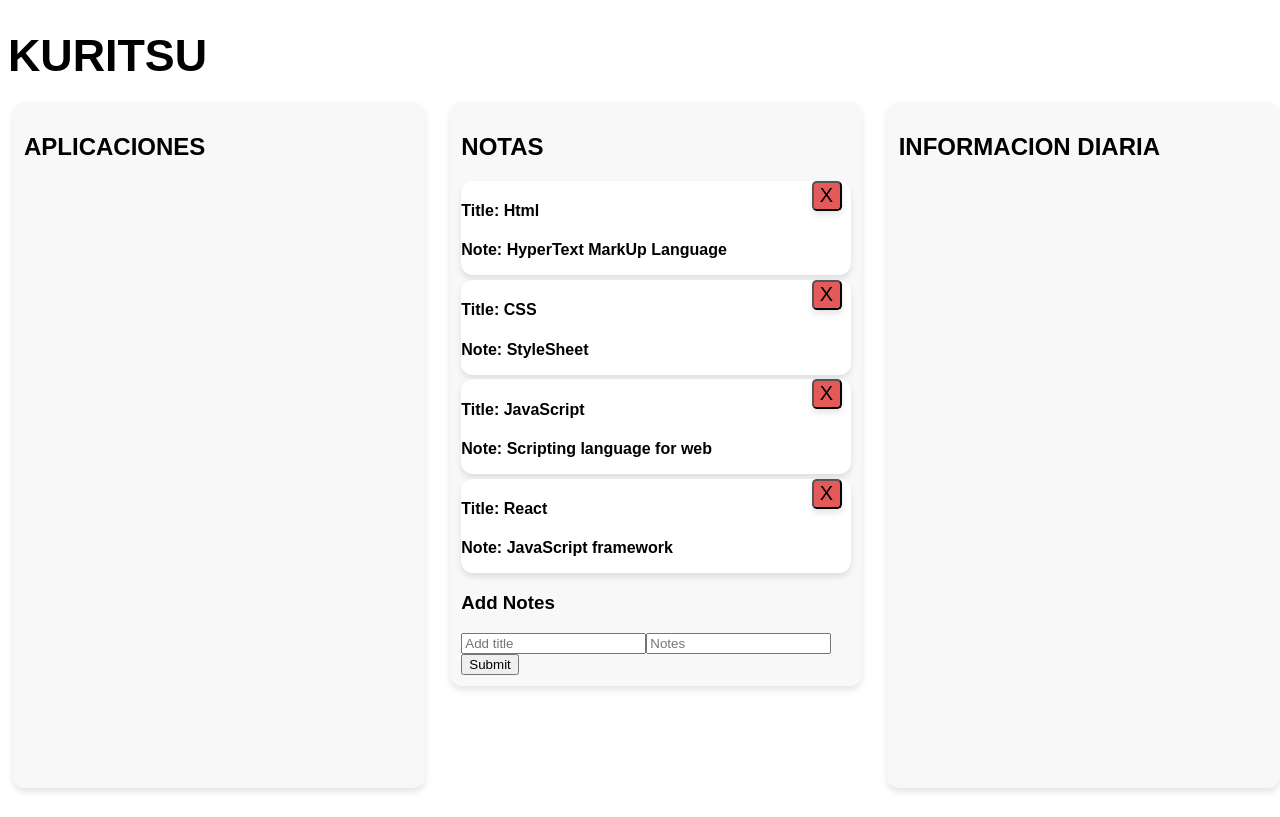
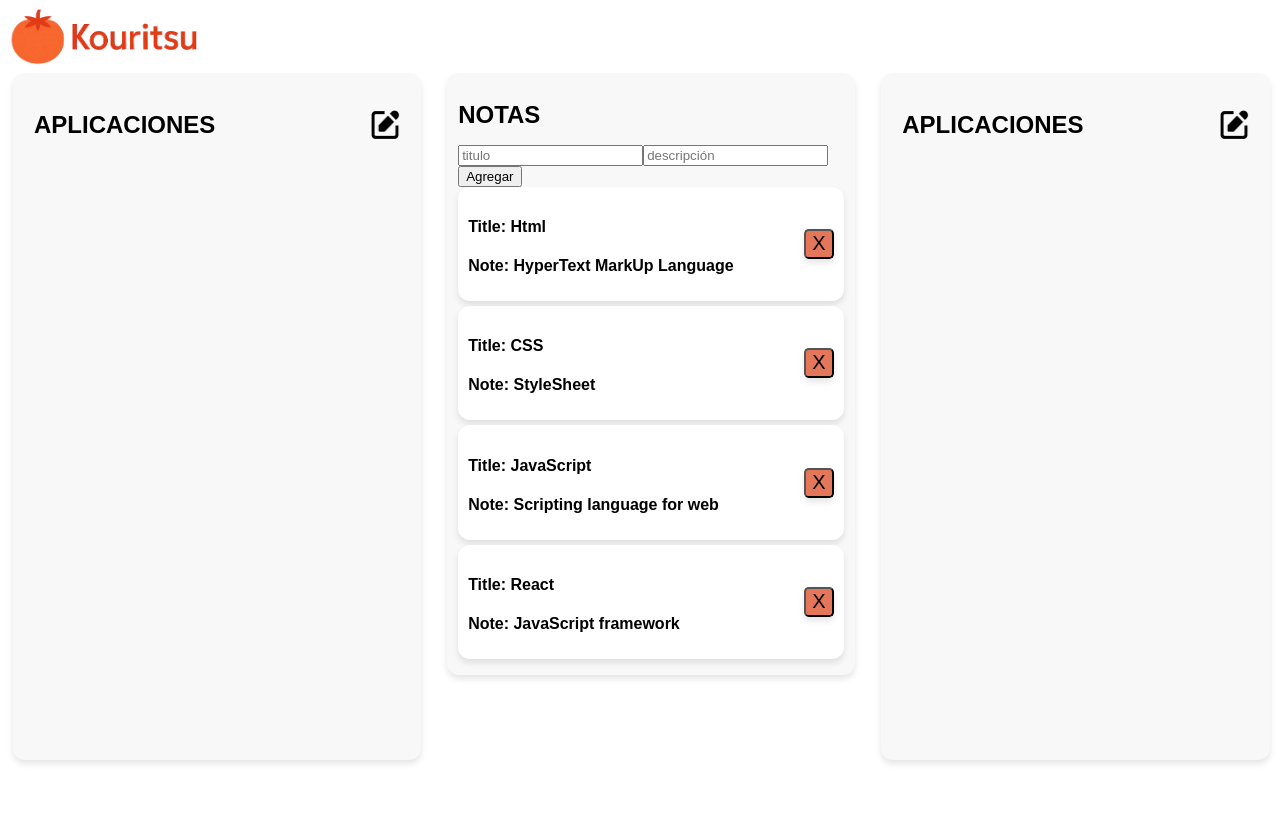
Before and after one commit to EliecerSH/Proyecto_GH_FullSatck, a React (Vite) app: page / in a window 1280 px wide. Built offline with nearby package versions, Linux system fonts and the light colour scheme.

Commit message:
subida de modificaciones de la interfaz principal

```diff
--- a/src/App.css
+++ b/src/App.css
@@ -4,11 +4,11 @@ h1 {
   margin-bottom: 1rem;
   font-family: sans-serif;
 }
+
 .container {
   display: flex;
   gap: 3rem;
   padding: 0.3rem;
-  width: 100%;
 }
 
 .container1{
@@ -18,7 +18,15 @@ h1 {
   border-radius: 0.75rem;
   font-size: 1rem;
   margin-bottom: 0.3rem;
+  justify-content: space-between;
+  align-items: center;
+  padding: 10px;
 }
+
+.container2 {
+  display: flex;
+}
+
 
 .card {
   flex: 1;
@@ -30,7 +38,7 @@ h1 {
   width: 30px;
   height: 30px;
   color: rgb(0, 0, 0);
-  background-color: rgb(228, 90, 90);
+  background-color: rgb(228, 118, 90);
   border-radius: 0.3rem;
   box-shadow: 0 4px 6px rgba(0, 0, 0, 0.1);
 }
--- a/src/App.jsx
+++ b/src/App.jsx
@@ -4,12 +4,13 @@ import Apart_info from './components/Apart_info'
 import Apart_app from './components/Apart_app';
 import Notas from './components/Notas';
 import { Container } from 'postcss';
+import logopng from './assets/kouritsu_title.png'
 
 function App() {
 
   return (
       <>
-        <h1>KURITSU</h1>
+      <img src={logopng} alt="" width="15%"/>
         <div className='container'>
           <div className='card'>
             <Apart_app></Apart_app>
--- a/src/components/Apart_app.jsx
+++ b/src/components/Apart_app.jsx
@@ -1,9 +1,14 @@
 import './Apart_info.css'
+import editpng from '../assets/editar_icon.png'
+import '../App.css'
 
-function Apart_app(){
+function Apart_app(props){
     return(
         <div id="daily-info"style={{ position: "relative", height: "83vh", width: "100%" }}>
-            <h2>APLICACIONES</h2>
+            <div className='container2' style={{justifyContent: "space-between", alignItems: "center", padding: "10px"}}>
+                <h1>APLICACIONES</h1>
+                <img src={editpng} alt="" width="30px" height="30px"/>
+            </div>
         </div>
     )
 }
--- a/src/components/Apart_info.css
+++ b/src/components/Apart_info.css
@@ -7,11 +7,12 @@
     font-size: 1rem;
     font-weight: bold;
     margin-bottom: 1rem;
-    color: black;
+    color: rgb(0, 0, 0);
 
     h1 {
       font-style: normal;
       color: rgb(0, 0, 0);
-      font-size: 1rem;
+      font-size: 1.5rem;
+      font-weight: bold;
     }
   }
--- a/src/components/Apart_info.jsx
+++ b/src/components/Apart_info.jsx
@@ -1,9 +1,14 @@
 import './Apart_info.css'
+import '../App.css'
+import editpng from '../assets/editar_icon.png'
 
 function Apart_info(){
     return(
         <div id="daily-info"style={{ position: "relative", height: "83vh", width: "95%" }}>
-            <h2>INFORMACION DIARIA</h2>
+            <div className='container2' style={{justifyContent: "space-between", alignItems: "center", padding: "10px"}}>
+                <h1>APLICACIONES</h1>
+                <img src={editpng} alt="" width="30px" height="30px"/>
+            </div>
         </div>
     )
 }
--- a/src/components/Notas.jsx
+++ b/src/components/Notas.jsx
@@ -24,10 +24,31 @@ function App () {
   }
 
   return (
-    <div id="daily-info"style={{ position: "relative", height: "auto", width: "100%",}}>
+    <div id="daily-info"style={{ position: "relative", height: "auto", width: "100%"}}>
         <div>
             <div>
-                <h2>NOTAS</h2>
+                <h1>NOTAS</h1>
+                <div>
+                    <input
+                        type="text"
+                        id="title"
+                        placeHolder="titulo"
+                        value={title}
+                        onChange={(e) => setTitle(e.target.value)}
+                    ></input>
+                    <input
+                        type="text"
+                        id="description"
+                        placeholder="descripción"
+                        value={des}
+                        onChange={(e) => {
+                            setDes(e.target.value);
+                        }}
+                    ></input>
+                    <button type="submit" onClick={handle}>
+                        Agregar
+                    </button>
+                </div>
             </div>
             <div>
                 {notes.map((e) => (
@@ -43,28 +64,6 @@ function App () {
                         </button>
                     </div>
                 ))}
-                <div>
-                    <h3>Add Notes</h3>
-                    <input
-                        type="text"
-                        id="title"
-                        placeHolder="Add title"
-                        value={title}
-                        onChange={(e) => setTitle(e.target.value)}
-                    ></input>
-                    <input
-                        type="text"
-                        id="description"
-                        placeholder="Notes"
-                        value={des}
-                        onChange={(e) => {
-                            setDes(e.target.value);
-                        }}
-                    ></input>
-                    <button type="submit" onClick={handle}>
-                        Submit
-                    </button>
-                </div>
             </div>
         </div>
     </div>
```
Also changed, not shown: src/assets/editar_icon.png (added), src/assets/kouritsu_title.png (added).
